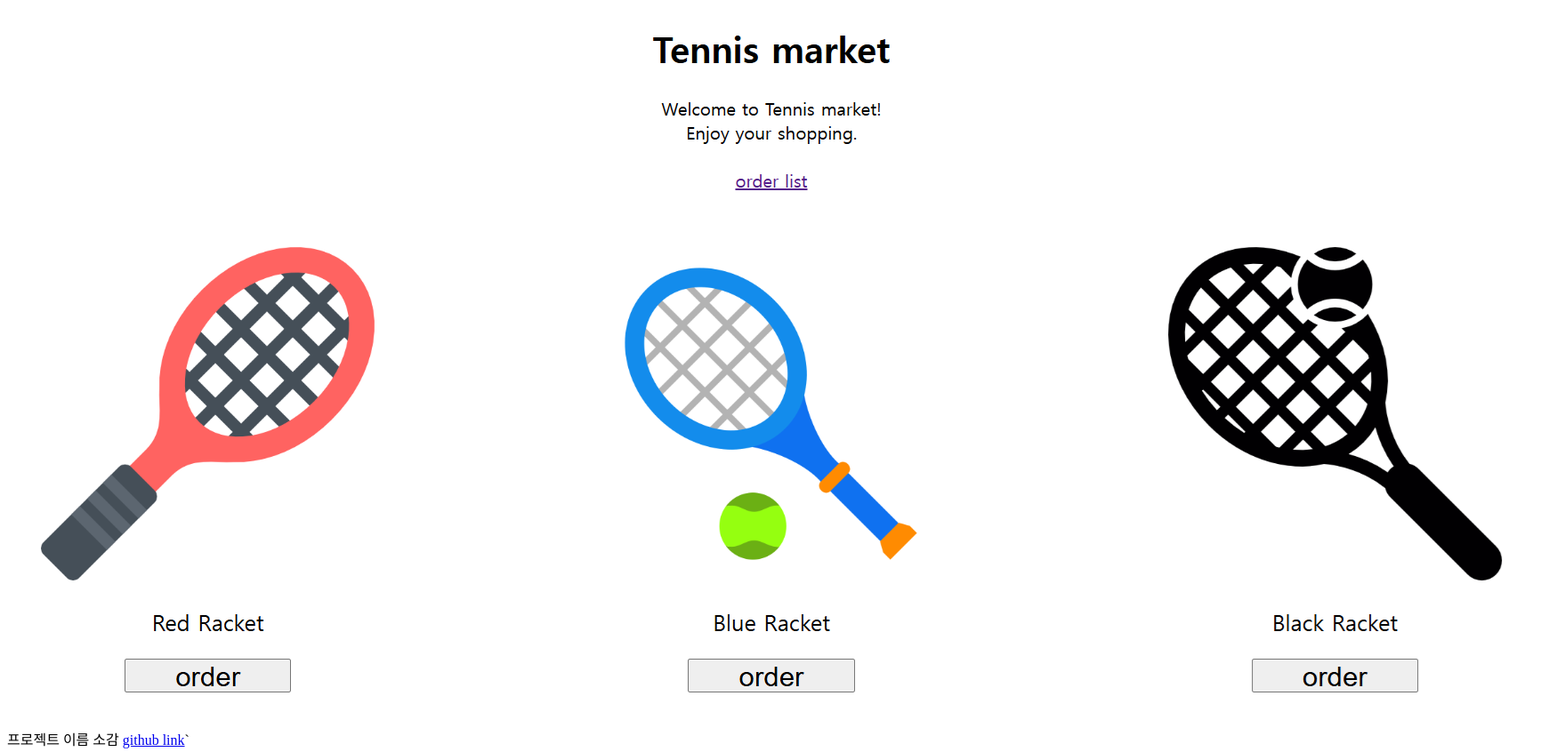
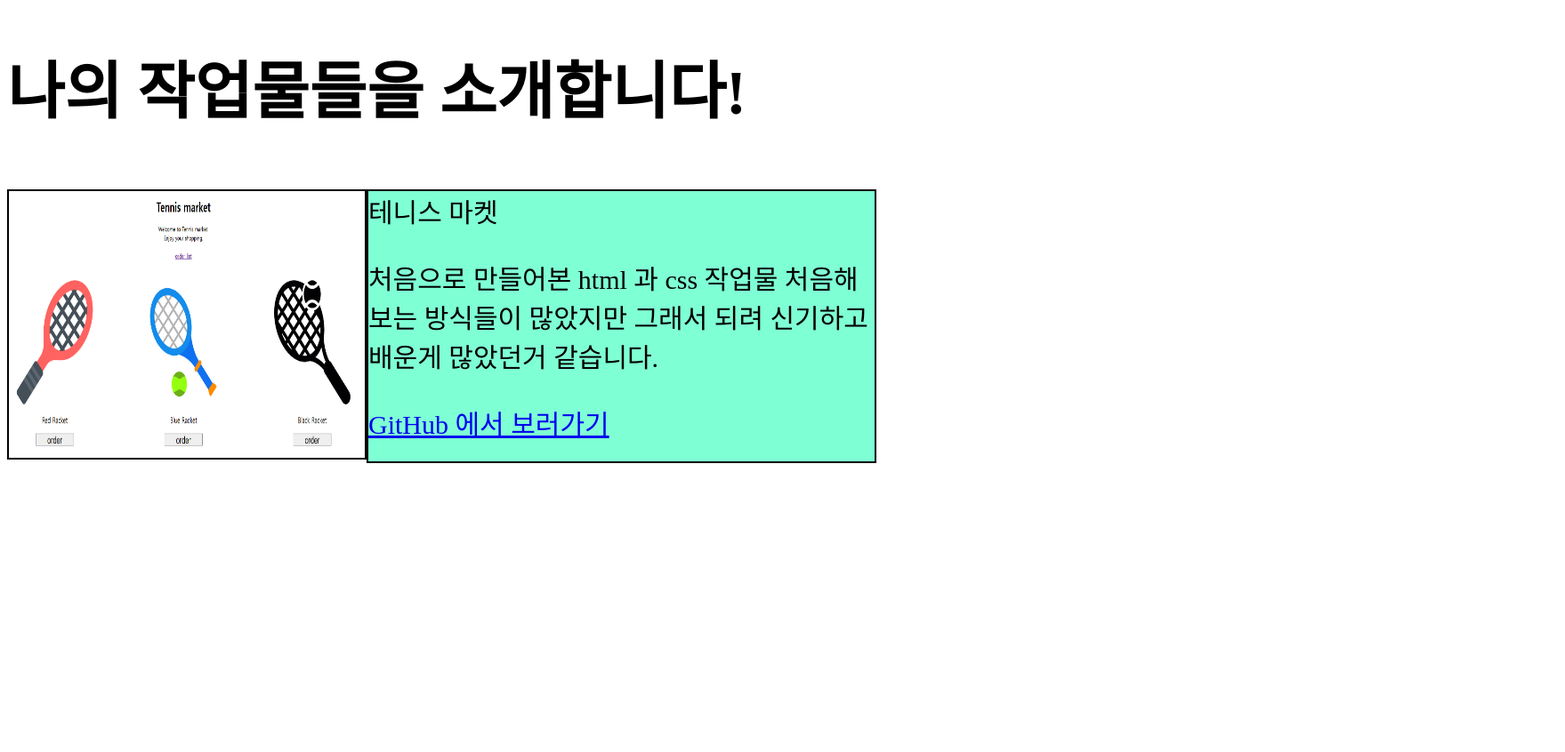
Before and after one commit to tlstmdals/portfolio.github.io, a plain HTML site: page personalProject.html in a window 1280 px wide. Shown: the whole page at 89% size, 1759 px wide, since content can reach past the window. After the commit the page ends 800 px from the top, so only its background shows below. Drawn offline with Linux system fonts and the light colour scheme.

Commit message:
portfoilo v 2.0.1

```diff
--- a/index.css
+++ b/index.css
@@ -1,6 +1,7 @@
 .grid{
     display: grid;
     grid-template-columns: 1fr 1fr 1fr;
+    column-gap: 20px;
 }
 .title{
    font-size: 60px;
@@ -10,10 +11,13 @@
     height: 200px;
 }
 h1{
+    background-color: aquamarine;
     text-align: center;
     font-size: 100px;
 }
 .card{
+    background-color: aquamarine;
+    background-clip: center;
     text-align: center;
 }
 a{
--- a/personalProject.css
+++ b/personalProject.css
@@ -0,0 +1,23 @@
+.grid{
+    display: grid;
+    grid-template-columns: 1fr 2fr 1fr;
+    row-gap: 10px;
+}
+.card_img{
+    border: 2px solid;
+    width: 400px;
+    height: 300px;
+}
+.contentbox{
+    background-color:aquamarine;
+    display: grid;
+    grid-template-rows:auto;
+    border: 2px solid;
+    text-align: start;
+    font-size: 30px;
+    row-gap: 10px;
+}
+h1{
+    text-align: start;
+    font-size: 70px;
+}
--- a/personalProject.html
+++ b/personalProject.html
@@ -5,12 +5,19 @@
         <link rel="stylesheet" href="personalProject.css">
     </head>
     <body>
-        <div class="imgbox">
-            <img class="card_img" src="./img/tennis_market.png">
+        <h1>나의 작업물들을 소개합니다!</h1>
+        <br>
+        <div class="grid">
+            <div>
+                <img class="card_img" src="./img/tennis_market.png">
+            </div>
             <div class="contentbox">
-                프로젝트 이름
-                소감
-                <a href="https://github.com/tlstmdals/TennisMarket" >github link</a>`
+                <div>테니스 마켓</div>
+                <div>
+                    처음으로 만들어본 html 과 css 작업물 처음해보는 방식들이 많았지만
+                    그래서 되려 신기하고 배운게 많았던거 같습니다.
+                </div>
+                <a href="https://github.com/tlstmdals/TennisMarket" >GitHub 에서 보러가기</a>
             </div>
         </div>
     </body>
```
Also changed, not shown: index.html (line endings or trailing spaces).
